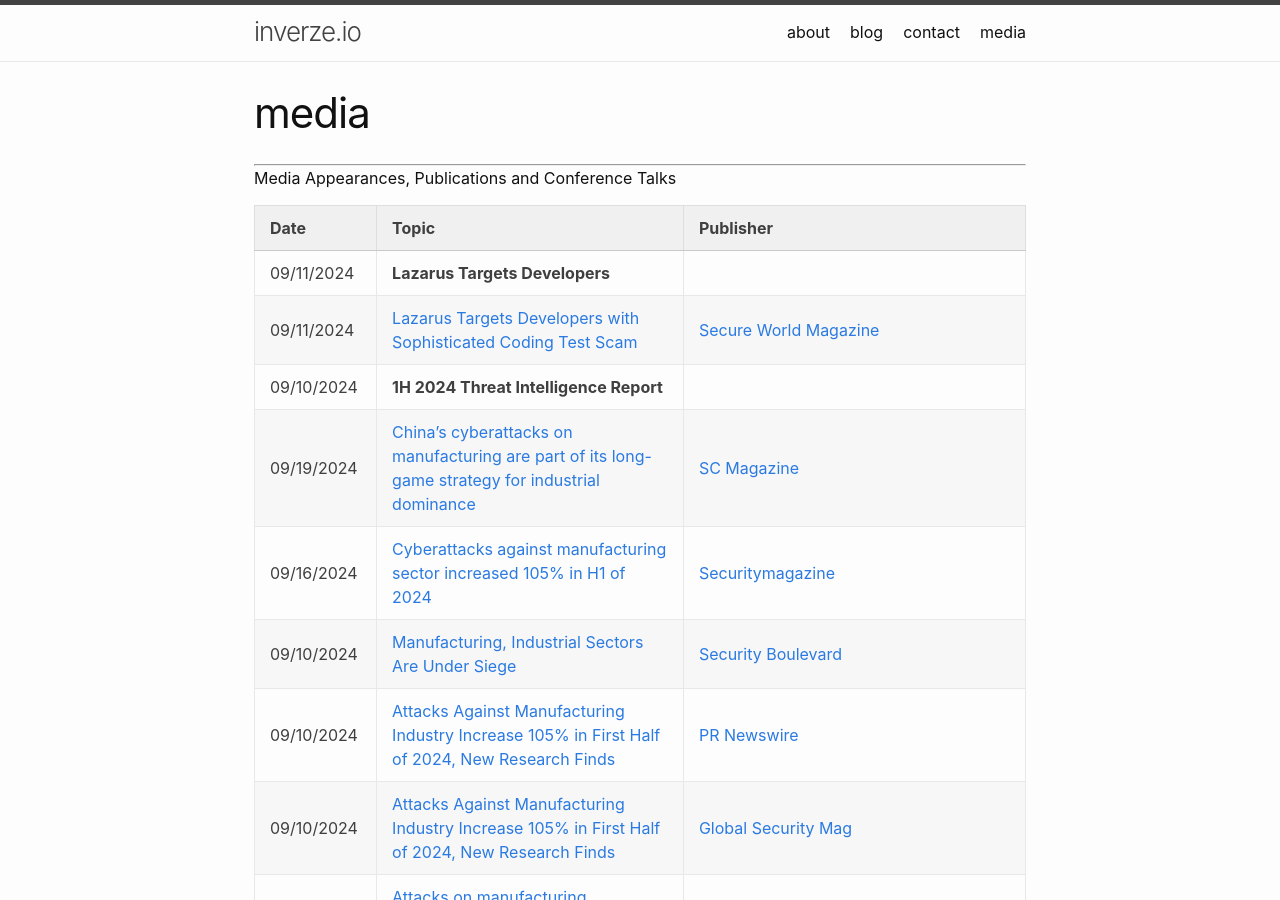
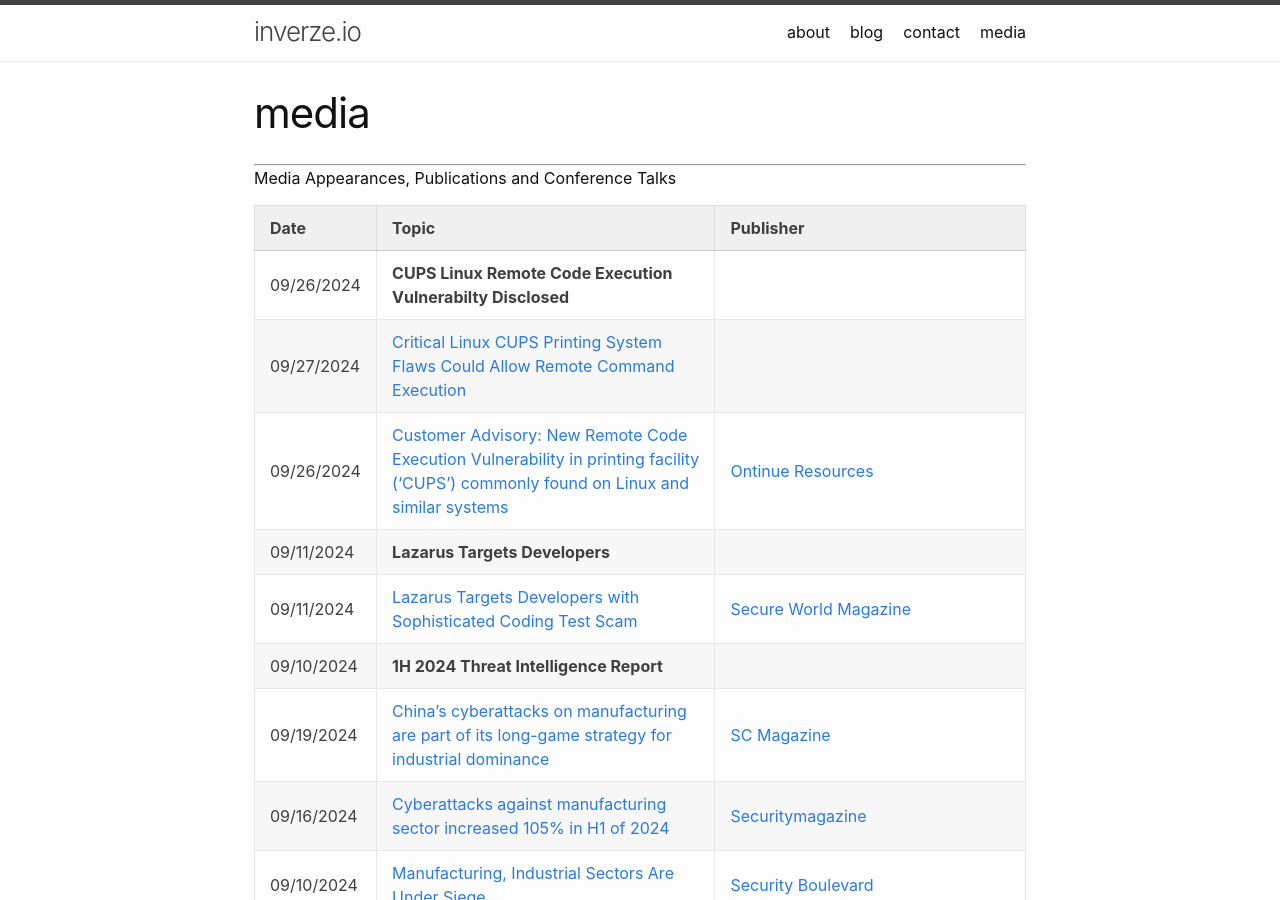
Before and after one commit to inverzeio/blog, a Jekyll site: the page built from media.md, in a window 1280 px wide and 900 px high. Built offline with Jekyll 4.4.1, drawn with Linux system fonts in a browser that asks for light colours.

Commit message:
Update media.md

```diff
--- a/media.md
+++ b/media.md
@@ -9,6 +9,9 @@
 
 | Date | Topic | Publisher |
 | ------------- | :------------- | :------------- |
+| 09/26/2024 | **CUPS Linux Remote Code Execution Vulnerabilty Disclosed** ||
+| 09/27/2024 | [Critical Linux CUPS Printing System Flaws Could Allow Remote Command Execution](https://thehackernews.com/2024/09/critical-linux-cups-printing-system.html)
+| 09/26/2024 | [Customer Advisory: New Remote Code Execution Vulnerability in printing facility (‘CUPS’) commonly found on Linux and similar systems](https://www.ontinue.com/resource/new-linux-rce-in-cups-printing-system/) | [Ontinue Resources](https://www.ontinue.com/resources/) |
 | 09/11/2024 | **Lazarus Targets Developers** ||
 | 09/11/2024 | [Lazarus Targets Developers with Sophisticated Coding Test Scam](https://www.secureworld.io/industry-news/lazarus-developers-coding-test-scam) | [Secure World Magazine](https://www.secureworld.io) |
 | 09/10/2024 | **1H 2024 Threat Intelligence Report** ||
```
